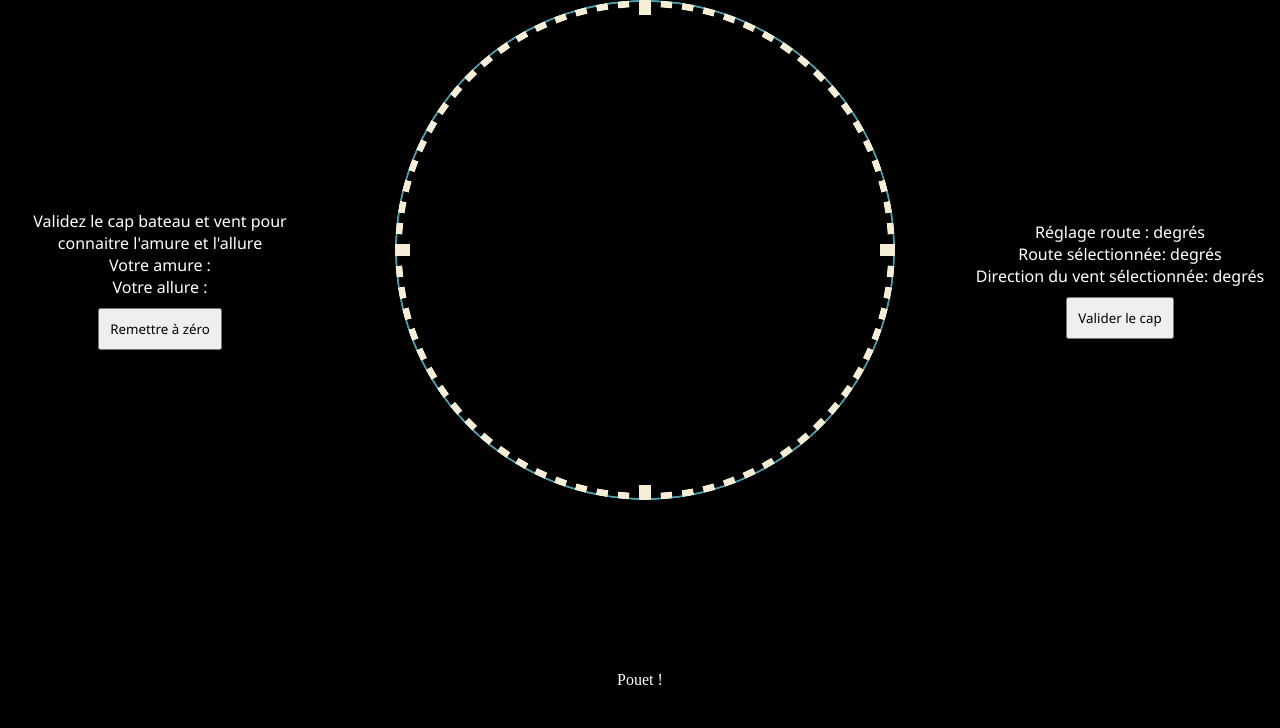
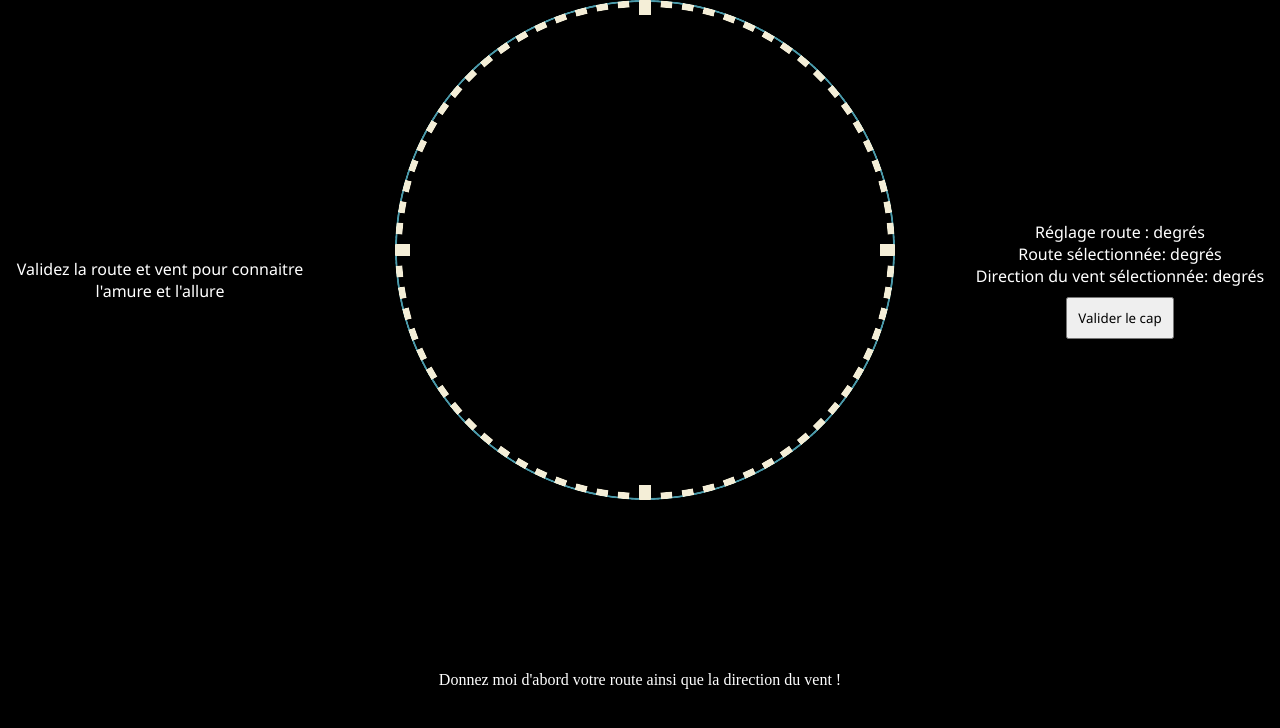
Before and after one commit to Boivinos/VelocityMadeGood, a React (Vite) app: page / in a window 1280 px wide. Shown: the top 728 px of the page. Built offline with nearby package versions, Linux system fonts and the light colour scheme.

Commit message:
fixed text from interface appearong or not and prepared VMGHandler component

```diff
--- a/src/App.jsx
+++ b/src/App.jsx
@@ -3,6 +3,7 @@ import styled from "styled-components"
 import AppInterface from "./components/AppInterface/AppInterface"
 import { useState } from "react"
 import CompassIndicators from "./components/Compass/CompassIndicators"
+import VMGHandler from "./components/VMGHandler/VMGHandler"
 
 const Background = styled.div`
 background: black;
@@ -81,7 +82,7 @@ function App() {
           < CompassData ObservedDegree={ObservedDegree} ChosenDegree={ChosenDegree} viewCap={viewCap} setviewCap={setviewCap} ChosenWindDegree={ChosenWindDegree} defineTack={defineTack} defineAllure={defineAllure} />
         </MainContentBox>
         < SecondContentBox>
-          Pouet !
+          <VMGHandler/>
         </SecondContentBox>
       </ Background>
     </div>
--- a/src/components/AppInterface/AppInterface.jsx
+++ b/src/components/AppInterface/AppInterface.jsx
@@ -8,7 +8,7 @@ flex-direction:column;
 align-items: center;
 justify-content: center;
 `
-const ParagraphBox = styled.p`
+const ParagraphBox = styled.div`
 margin:0;
 font-family: 'Segoe UI', Tahoma, Geneva, Verdana, sans-serif;
 text-align:center;`
@@ -18,17 +18,19 @@ margin-top:10px;
 padding: 10px;
 font-family: 'Segoe UI', Tahoma, Geneva, Verdana, sans-serif;`
 
-const AppInterface = ({ tack, allure, resetData }) => {
+const AppInterface = ({ tack, allure, resetData}) => {
 
-
+const generateAmure = () => {
+    if(tack){return(<div> <ParagraphBox>Votre amure : {tack} </ParagraphBox>
+    <ParagraphBox>Votre allure : {allure} </ParagraphBox>
+    <ResetButton
+        onClick={resetData}>Remettre à zéro</ResetButton> </div>
+    )}
+    else {return "Validez la route et vent pour connaitre l'amure et l'allure"}
+}
     return (
         <AppInterfaceBox>
-            <ParagraphBox>Validez le cap bateau et vent pour connaitre l'amure et l'allure</ParagraphBox>
-            <ParagraphBox>Votre amure : {tack} </ParagraphBox>
-            <ParagraphBox>Votre allure : {allure} </ParagraphBox>
-            <ResetButton
-                onClick={resetData}>Remettre à zéro</ResetButton>
-
+            <ParagraphBox>{generateAmure()}</ParagraphBox>
         </AppInterfaceBox>
     );
 };
--- /dev/null
+++ b/src/components/VMGHandler/VMGHandler.jsx
@@ -0,0 +1,11 @@
+import React from 'react';
+
+const VMGHandler = () => {
+    return (
+        <div>
+          Donnez moi d'abord votre route ainsi que la direction du vent !
+        </div>
+    );
+};
+
+export default VMGHandler;
```
Also changed, not shown: src/components/compassData/CompassData.jsx (line endings or trailing spaces).
